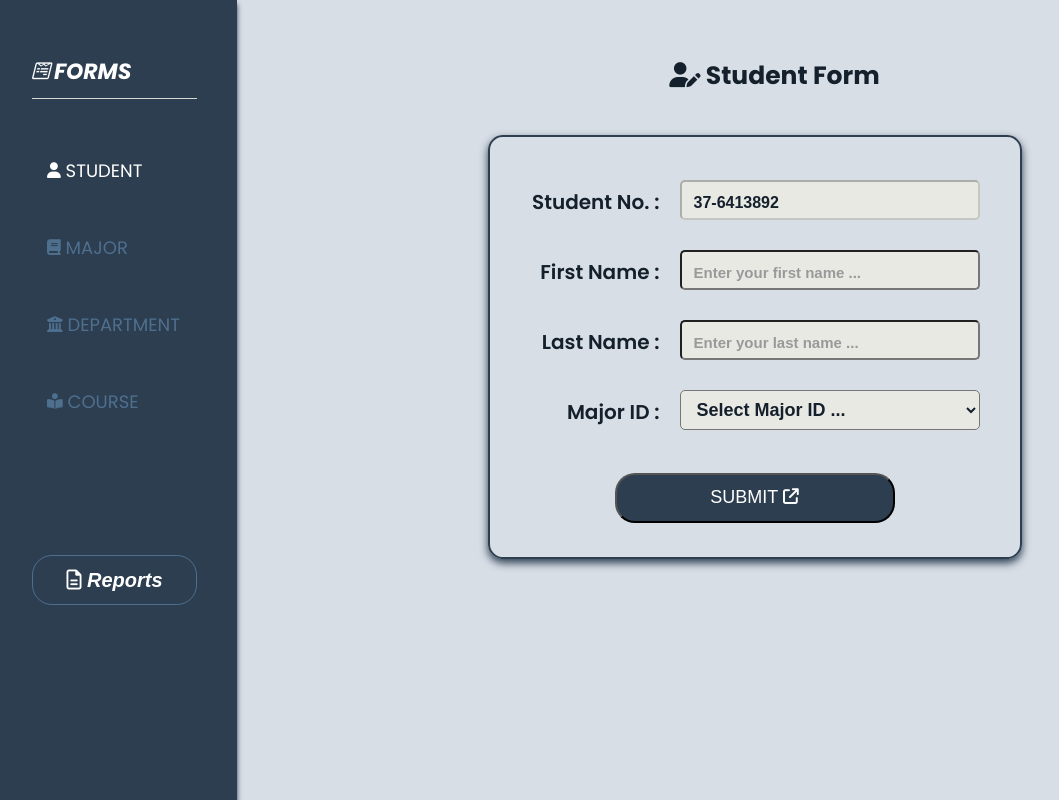
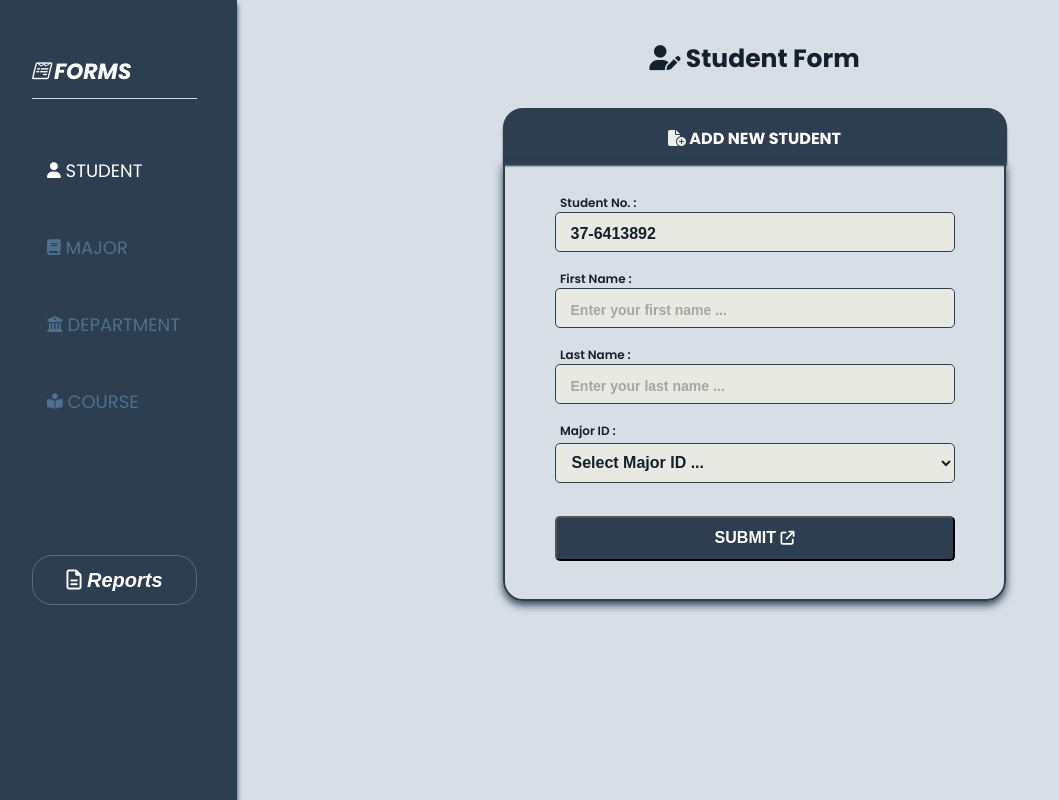
Before and after one commit to erckafrmns/CSE4_Database, a PHP site: page / in a window 1280 px wide. Shown: the whole page, without its empty margins (8-1067 px from the left). Run offline with PHP 8.4, Linux system fonts and the light colour scheme; data that the repository does not hold is empty; some libraries are stand-ins or nearby versions.

Commit message:
Student form

```diff
--- a/css/student.css
+++ b/css/student.css
@@ -60,6 +60,7 @@ nav h2{
     text-decoration: none;
     color: #4F6F8F;
     font-size: 18px;
+    font-weight: 600px;
     margin: 0 40px 50px 55px ;
     transition: all 0.3s ease;
 }
@@ -89,6 +90,9 @@ nav h2::after {
 
 /* CONTENT PANEL */
 .contentPanel{
+    display: flex;
+    flex-direction: column;
+    align-items: center;
     height: 100%;
     width: auto;
     margin: 0 0 0 245px;
@@ -97,60 +101,74 @@ nav h2::after {
 }
 
 .contentPanel h1{
-    padding: 40px 0 0 40px;
+    padding: 15px 0 0 0;
     font-size: 25px;
-    margin-bottom: 40px;
+    margin-bottom: 30px;
 }
 
 /* FORM */
-.form-container{
+.form-header{
+    width: 500px;
+    height: 50px;
+    background-color: #2C3E50;
+    border: 2px solid #2C3E50;
+    box-shadow: 0 4px 2px #2C3E50;
+    border-radius: 20px 20px 0 0;
+}
+
+.form-header h3{
+    font-size: 16px;
+    color: white;
+}
+
+.form-container {
     display: inline-block;
     border: 2px solid #2C3E50;
-    border-radius: 15px;
-    text-align: left;
-    width: 600x;
-    height: 420px;
+    border-radius: 0 0 20px 20px;
+    width: 499px;
+    height: 435px;
     box-shadow: 0 4px 8px #2C3E50;
 }
 
 form{
-    display: grid;
-    grid-template-columns: 1fr 2fr;
-    margin: 40px;
+    margin-top: 30px;
 }
 
-label{
-    grid-column: 1;
-    font-size: 20px;
+.form-group {
+    margin-bottom: 18px;
+}
+
+.form-group label {
+    display: block;
+    margin-bottom: 0;
+    padding: 0 50px 0 55px;
+    text-align: left;
+    font-size: 12px;
     font-weight: 600;
-    font-style: normal;
-    text-align: right;
-    margin: 10px 20px 30px 0;
     color: #14202B;
 }
 
-input {
-    grid-column: 2;
-    width: 300px;
+.form-group input,
+.form-group select {
+    width: 400px;
     height: 40px;
     box-sizing: border-box;
     background-color: #e9e9e4;
     font-size: 16px;
     color: #14202B;
     font-weight: 600;
-    padding: 6px 0 0 12px;
-    border-radius: 5px 5px 5px 5px;
-    margin-top: 3px;
+    border: 1px solid #2C3E50;
+    border-radius: 5px;
+    padding: 5px 15px 0 15px;
 }
 
 input::-webkit-input-placeholder{
-    color: #999;
-    font-size: 15px;
+    color: #a5a5a5;
+    font-size: 14px;
 }
 
 #MajorID {
-    grid-column: 2;
-    width: 300px;
+    width: 400px;
     height: 40px;
     box-sizing: border-box;
     background-color: #e9e9e4;
@@ -159,35 +177,34 @@ input::-webkit-input-placeholder{
     border-radius: 5px;
     margin-top: 3px;
     color: #14202B;
-    font-size: 18px;
-    font-weight: 600;
+    font-size: 16px;
     cursor: pointer;
 }
 
 #MajorID option{
     color: #14202B;
-    font-size: 18px;
+    font-size: 16px;
     font-weight: 600;
     width: 350px;
     height: 40px;
 }
 
-.contentPanel button {
+.submitBTN {
     grid-column: 1 / span 2;
     justify-self: center;
-    padding: 10px 20px;
-    width: 280px;
-    height: 50px;
-    border-radius: 20px 20px 20px 20px;
-    margin-top: 16px;
+    width: 400PX;
+    height: 45px;
+    border-radius: 5px;
+    margin-top: 15px;
     background-color: #2C3E50;
     color: white;
-    font-size: 18px;
+    font-size: 16px;
+    font-weight: 600;
     cursor: pointer;
     transition: all 0.3s ease;
 }
 
-.contentPanel button:hover{
-    color: #4F6F8F;
-    transform: scale(0.95);
+.submitBTN:hover{
+    color: #a5a5a5;
+    transform: scale(0.98);
 }
--- a/index.php
+++ b/index.php
@@ -80,20 +80,31 @@ while ($row = mysqli_fetch_assoc($majorResult)) {
     <div class="contentPanel">
         <h1><i class="fa-solid fa-user-pen" style="color: #14202b;"></i>  Student Form</h1>
 
+        <div class="form-header">
+            <h3><i class="fa-solid fa-file-circle-plus" style="color: #F0F0EA;"></i>                ADD NEW STUDENT</h3>
+        </div>
         <div class="form-container">
             <form action="" class="" method="post" autocomplete="off">
+                <div class="form-group">
                     <label for="StudentID">Student No. :</label>
                     <input type="text" id="StudentID" name="StudentID" value="<?php echo $StudentID; ?>" disabled>
                     <input type="hidden" name="StudentID" value="<?php echo $StudentID; ?>">
+                </div>
+                <div class="form-group">
                     <label for="FirstName">First Name :</label>
-                <input type="text" placeholder="Enter your first name ..." name="FirstName" required value="">
+                    <input type="text" placeholder="Enter your first name ..." name="FirstName" required>
+                </div>
+                <div class="form-group">
                     <label for="LastName">Last Name :</label>
-                <input type="text" placeholder="Enter your last name ..." name="LastName" required value="">
+                    <input type="text" placeholder="Enter your last name ..." name="LastName" required>
+                </div>
+                <div class="form-group">
                     <label for="MajorID">Major ID :</label>
                     <select id="MajorID" name="MajorID" required>
                         <option value="" disabled selected>Select Major ID ...</option>
                         <?php echo $majorOptions; ?>
                     </select>
+                </div>
                 <button type="submit" class="submitBTN" name="submit">SUBMIT      <i class="fa-solid fa-arrow-up-right-from-square fa-sm"></i></button>
             </form>
         </div>
```
Also changed, not shown: 1 other file. Lines whose indentation alone changed are shown as unchanged.
